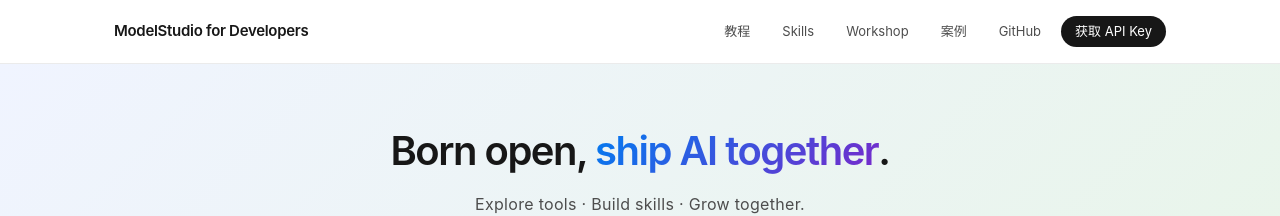
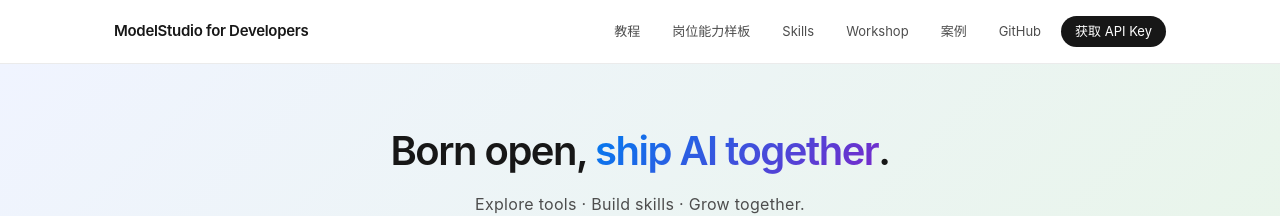
Before and after one commit to joeytoday/modelstudioai.github.io, a Jekyll site: the page built from index.md, in a window 1280 px wide. Shown: the top 216 px of the page. Built offline with Jekyll 4.4.1, drawn with Linux system fonts in a browser that asks for light colours.

Commit message:
feat(nav): add 岗位能力样板 tab to _layouts/home.html

```diff
--- a/_layouts/home.html
+++ b/_layouts/home.html
@@ -177,6 +177,7 @@ body { font-family: var(--font-sans); color: var(--ink); line-height: 1.5; backg
     <a href="/" class="nav-logo">ModelStudio for Developers</a>
     <div class="nav-links">
       <a href="/guide/">教程</a>
+      <a href="/playbook/">岗位能力样板</a>
       <a href="/skills/">Skills</a>
       <a href="/workshop/">Workshop</a>
       <a href="/showcase/">案例</a>
```
